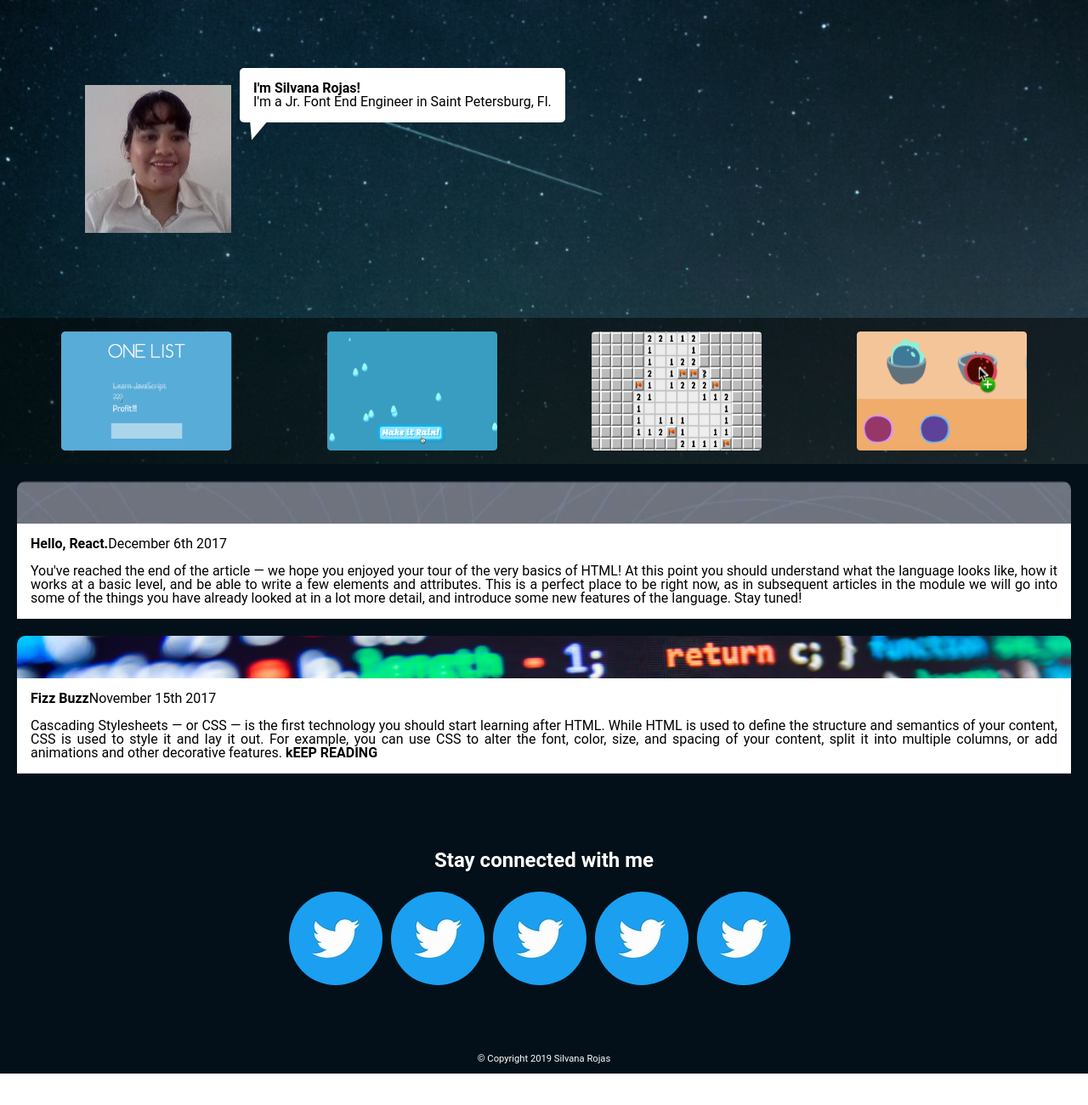
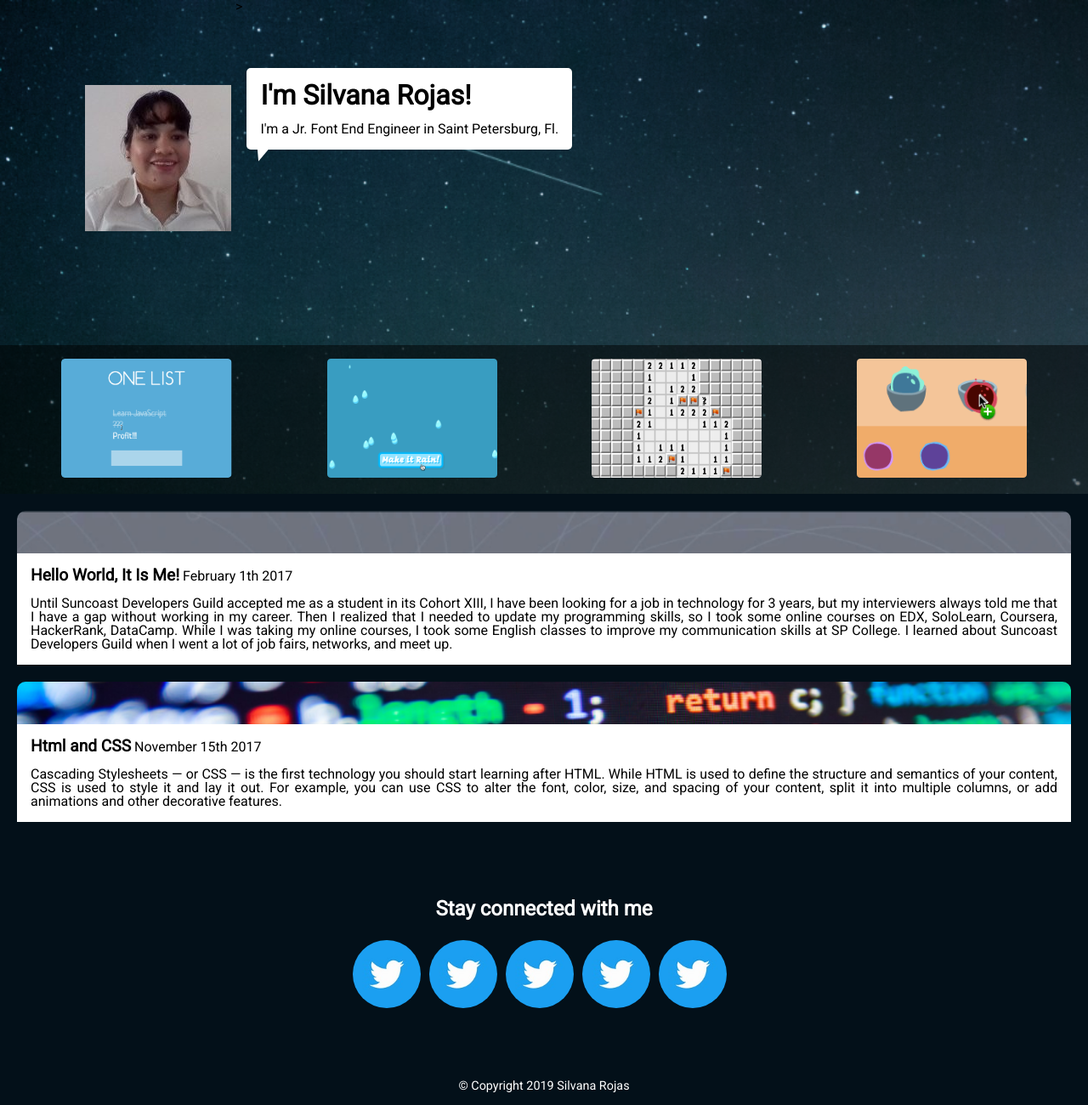
Before and after one commit to Elro1118/my-portafolio-page, a website: page public/index.html in a window 1280 px wide. Shown: the whole page at 85% size. Before the commit the page ends 1263 px from the top, so only its background shows below. Drawn offline with Linux system fonts and the light colour scheme.

Commit message:
almostDone

```diff
--- a/public/index.html
+++ b/public/index.html
@@ -6,16 +6,21 @@
 		<title>My Portafolio Page</title>
 		<link rel="shortcut icon" href="/favicon.ico" />
 		<link rel="stylesheet" href="/screen.css" />
+		<style>
+			@import url('https://fonts.googleapis.com/css?family=Roboto');
+		</style>
 	</head>
-	<bod class="wrapper">
+	<body class="wrapper">
 		<!---------------------------------------First Section------------------------------->
 		<Section class="firstSection">
 			<!-- Star First SubSection -->
 			<section class="firstSubSection">
-				<img src="/images/SilvanaRojas.jpg" class="myPhoto" />
+				<a href="https://www.linkedin.com/in/silvana-rojas-836a9072/"
+					><img src="/images/SilvanaRojas.jpg" class="myPhoto"/></a
+				>>
 				<section class="triangleSection">
 					<p class="myDialog">
-						<strong> I'm Silvana Rojas!</strong><br />
+						<strong id="myName"> I'm Silvana Rojas!</strong><br /><br />
 						I'm a Jr. Font End Engineer in Saint Petersburg, Fl.
 					</p>
 					<p class="triangle"></p>
@@ -24,10 +29,18 @@
 			<!-------------------------->
 			<!--Star Second SubSection-->
 			<section class="secondSubSection">
-				<img src="/images/one-list.png" />
-				<img src="/images/make-it-rain.png" />
-				<img src="/images/bomb-sniffer.png" />
-				<img src="/images/sensei-sense.png" />
+				<a href="https://hobbies-Elro1118.netlify.com/"
+					><img src="/images/one-list.png"
+				/></a>
+				<a href="https://my-live-elro1118.netlify.com/"
+					><img src="/images/make-it-rain.png"
+				/></a>
+				<a href="https://my-octo-dex-page-elro1118.netlify.com/"
+					><img src="/images/bomb-sniffer.png"
+				/></a>
+				<a href="https://my-portafolio-page-elro1118.netlify.com/"
+					><img src="/images/sensei-sense.png"
+				/></a>
 			</section>
 		</Section>
 		<!------------------------------>
@@ -38,33 +51,34 @@
 			<article class="firstArticle">
 				<!-- <h2>Hello, React. December 6th 2017</h2> -->
 				<p class="firstParagraph">
-					<strong>Hello, React.</strong>December 6th 2017<br /><br />
-					You've reached the end of the article — we hope you enjoyed your tour
-					of the very basics of HTML! At this point you should understand what
-					the language looks like, how it works at a basic level, and be able to
-					write a few elements and attributes. This is a perfect place to be
-					right now, as in subsequent articles in the module we will go into
-					some of the things you have already looked at in a lot more detail,
-					and introduce some new features of the language. Stay tuned!
+					<strong class="articleTitles">Hello World, It Is Me!</strong
+					>&nbsp;February 1th 2017<br /><br />
+					Until Suncoast Developers Guild accepted me as a student in its Cohort
+					XIII, I have been looking for a job in technology for 3 years, but my
+					interviewers always told me that I have a gap without working in my
+					career. Then I realized that I needed to update my programming skills,
+					so I took some online courses on EDX, SoloLearn, Coursera, HackerRank,
+					DataCamp. While I was taking my online courses, I took some English
+					classes to improve my communication skills at SP College. I learned
+					about Suncoast Developers Guild when I went a lot of job fairs,
+					networks, and meet up.
 				</p>
 			</article>
 			<!---------------------------->
 			<!--------Second Article------>
 			<article class="secondArticle">
-				<!-- <h2>Fizz Buzz November 15th 2017</h2> -->
 				<p class="secondParagraph">
-					<strong>Fizz Buzz</strong>November 15th 2017<br /><br />
+					<strong class="articleTitles">Html and CSS</strong>&nbsp;November 15th
+					2017<br /><br />
 					Cascading Stylesheets — or CSS — is the first technology you should
 					start learning after HTML. While HTML is used to define the structure
 					and semantics of your content, CSS is used to style it and lay it out.
 					For example, you can use CSS to alter the font, color, size, and
 					spacing of your content, split it into multiple columns, or add
-					animations and other decorative features. <strong class="positioned">kEEP READING</strong>
+					animations and other decorative features.
 				</p>
-				<!-- <p class="positioned">kEEP READING</p> -->
 			</article>
 			<!-----------Article---------->
-
 			<!------------Footer------------>
 			<footer class="myFooter">
 				<h2>Stay connected with me</h2>
--- a/public/screen.css
+++ b/public/screen.css
@@ -89,27 +89,44 @@ h2 {
 #t1 {
 	margin: 0px 10px 70px 0px;
 	border-radius: 100px;
+	width: 5rem;
+	height: 5rem;
 }
 #t2 {
 	margin: 0px 10px 70px 0px;
 	border-radius: 100px;
+	width: 5rem;
+	height: 5rem;
 }
 #t3 {
 	margin: 0px 10px 70px 0px;
 	border-radius: 100px;
+	width: 5rem;
+	height: 5rem;
 }
 #t4 {
 	margin: 0px 10px 70px 0px;
 	border-radius: 100px;
+	width: 5rem;
+	height: 5rem;
 }
 #t5 {
 	margin: 0px 10px 70px 0px;
 	border-radius: 100px;
+	width: 5rem;
+	height: 5rem;
 }
 /*------------------------------------------------*/
+/* -----------My Paragraph Footer-----------------*/
 .myParagraphFooter {
-	font-size: 0.7rem;
+	font-size: 0.9rem;
 }
+/*------------------------------------------------*/
+/*-------------My Name Title----------------------*/
+#myName {
+	font-size: 2rem;
+}
+/*------------------------------------------------*/
 .myPhoto {
 	margin: 100px 5px 100px 100px;
 }
@@ -119,8 +136,10 @@ h2 {
 	background: white;
 	border-radius: 5px;
 	padding: 1rem;
+	font-size: 1rem;
 }
 /*------------------------------------------------*/
+/*--------------My Triangle Position--------------*/
 .triangle {
 	height: 0;
 	width: 0;
@@ -129,16 +148,17 @@ h2 {
 	float: right;
 	position: relative;
 	right: 380px;
-	top: 125px;
+	top: 150px;
 	border-bottom: 0px;
 	transform: rotate(130deg);
 }
 
 .triangleSection {
 	display: flex;
-	/*
-	flex-flow: column wrap; */
-	/* align-items: flex-start; */
+}
+/*------------------------------------------------*/
+.articleTitles {
+	font-size: 1.2rem;
 }
 
 /*----------------My Body Wrap 100%--------------*/
@@ -153,28 +173,9 @@ h2 {
 }
 /*------------------------------------------------*/
 /*----------------Position Box--------------------*/
-/* .positioned {
-	position: absolute;
-	background: turquoise;
-	bottom: -135px;
-	right: 50px;
-} */
-.box {
-	display: inline-block;
-	width: 100px;
-	height: 100px;
-	background: red;
-	color: white;
-}
 
-#two {
-	position: relative;
-	top: 30px;
-	left: 20px;
-	background: blue;
-}
 /*------------------------------------------------*/
-/* ------------------Mobil Screen---------------*/
+/* ------------------Mobil Screen-----------------*/
 @media (max-width: 600px) {
 	#t1 {
 		width: 2rem;
```
